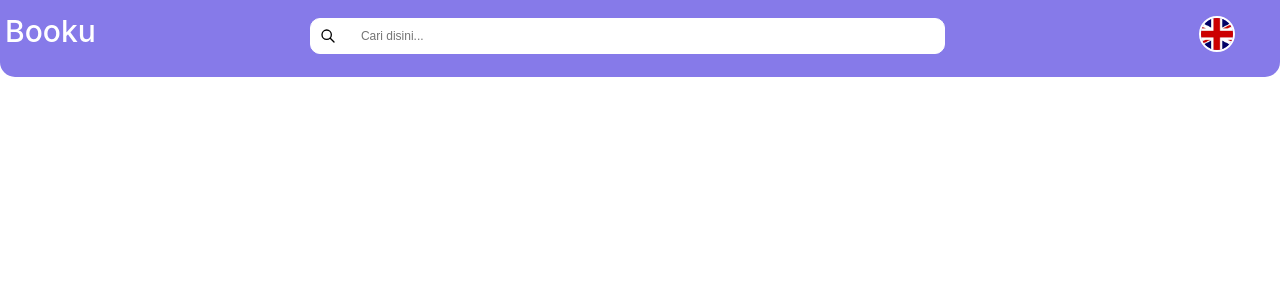
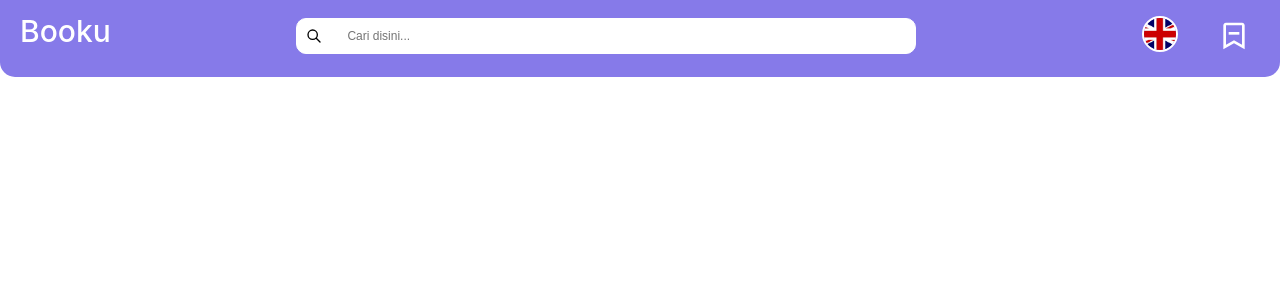
Before and after one commit to ismalzikri/Book-App, a React (Create React App) app: page / in a window 1280 px wide. Shown: the top 300 px of the page. Built offline with nearby package versions, Linux system fonts and the light colour scheme.

Commit message:
Navbar
improve padding navbar & adding bookmark icon

```diff
--- a/src/components/Navbar/Navbar.tsx
+++ b/src/components/Navbar/Navbar.tsx
@@ -2,7 +2,9 @@ import { Search } from '..'
 import {
   Nav,
   Logo,
-  ImageLang
+  IconBook,
+  ImageLang,
+  RightMenu
 } from './NavbarStyled'
 
 import Flag from '../../assets/img/english.jpg'
@@ -12,9 +14,12 @@ export const Navbar = () => {
     <Nav>
       <Logo>Booku</Logo>
       <Search />
-      <ImageLang>
-        <img src={Flag} alt="flag-language"  />
-      </ImageLang>
+      <RightMenu>
+        <ImageLang>
+          <img src={Flag} alt="flag-language"  />
+        </ImageLang>
+        <IconBook/>
+      </RightMenu>
     </Nav>
   )
 }
--- a/src/components/Navbar/NavbarStyled.ts
+++ b/src/components/Navbar/NavbarStyled.ts
@@ -1,11 +1,12 @@
 import styled from "styled-components"
+import{ BiBookmarkMinus } from 'react-icons/bi'
 
 export  const Nav = styled.nav `
   display: flex;
   align-items: center;
   position:fixed;
   width: 100%;
-  padding: 0px 5px 5px;
+  padding: 0px 20px 5px;
   background: #867AE9;
   box-sizing: border-box;
   border-radius:0px 0px  15px 15px;
@@ -27,3 +28,16 @@ export const ImageLang =  styled.figure `
     border: 2px solid #fff;
   }
 `
+
+export const RightMenu = styled.div `
+  display: flex;
+  align-items:center;
+`
+
+export const IconBook = styled(BiBookmarkMinus) `
+  width: 32px;
+  height:32px;
+  color: white;
+  margin-right:10px;
+
+`
```
